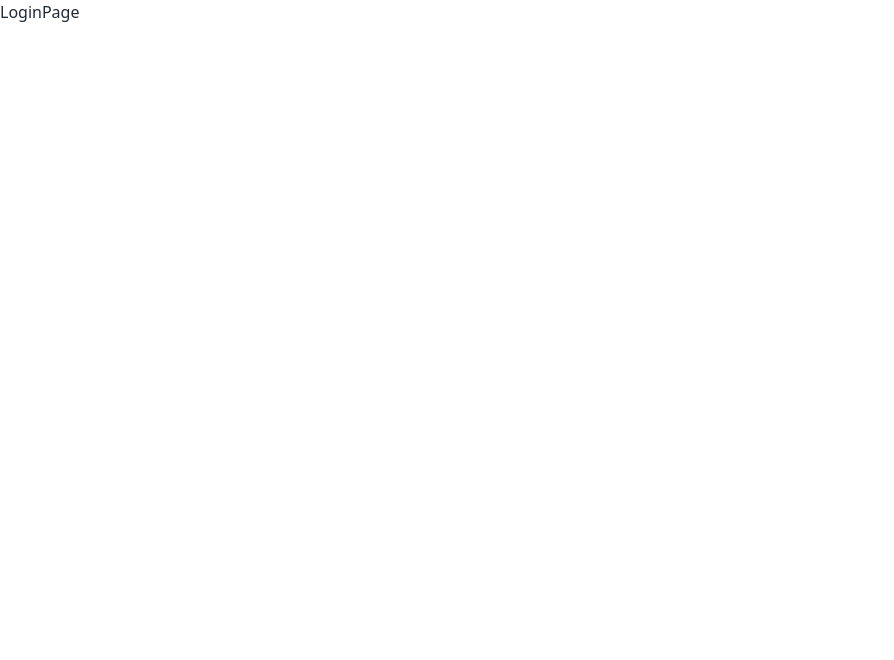
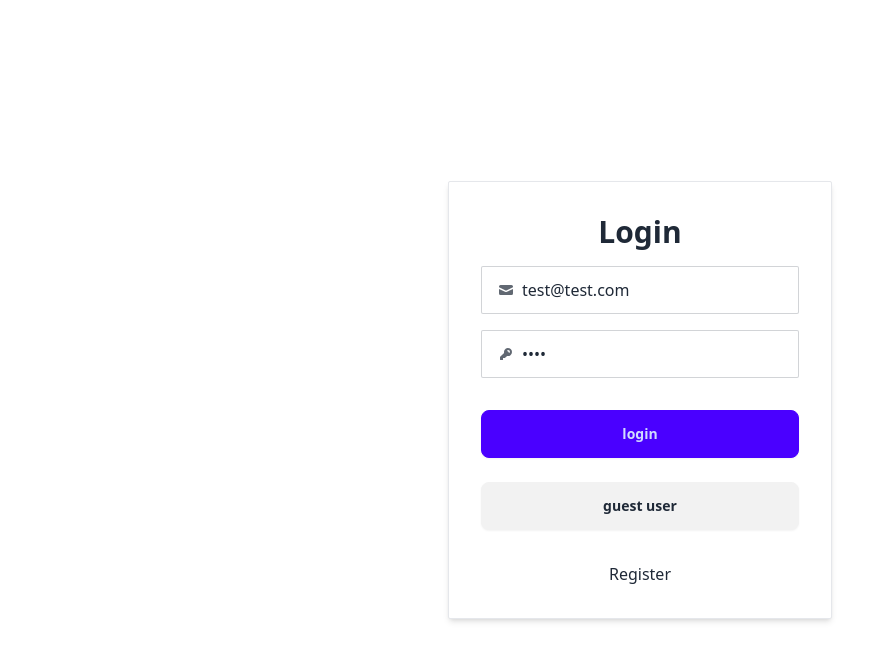
Before and after one commit to misiek869/e-commerce_shop_react, a React (Vite) app: page /login in a window 1280 px wide. Shown: the top 660 px of the page, without its empty margins (0-894 px from the left). Built offline with nearby package versions, Linux system fonts and the light colour scheme.

Commit message:
create login form

```diff
--- a/src/components/FormInput.tsx
+++ b/src/components/FormInput.tsx
@@ -1,25 +1,17 @@
 import React from 'react'
 
 type FormInputProps = {
-	defaultValue: string
+	defaultValue?: string
 	type: string
-	icon: string
+	icon: React.ReactNode
 	name: string
 }
 
 const FormInput = ({ icon, defaultValue, type, name }: FormInputProps) => {
 	return (
 		<div className='form-control'>
-			<label className='input input-bordered flex items-center gap-2'>
-				{/* <svg
-					xmlns='http://www.w3.org/2000/svg'
-					viewBox='0 0 16 16'
-					fill='currentColor'
-					className='h-4 w-4 opacity-70'>
-					<path d='M2.5 3A1.5 1.5 0 0 0 1 4.5v.793c.026.009.051.02.076.032L7.674 8.51c.206.1.446.1.652 0l6.598-3.185A.755.755 0 0 1 15 5.293V4.5A1.5 1.5 0 0 0 13.5 3h-11Z' />
-					<path d='M15 6.954 8.978 9.86a2.25 2.25 0 0 1-1.956 0L1 6.954V11.5A1.5 1.5 0 0 0 2.5 13h11a1.5 1.5 0 0 0 1.5-1.5V6.954Z' />
-				</svg> */}
-				<span dangerouslySetInnerHTML={{ __html: icon }} />
+			<label className='input input-bordered flex items-center gap-2 rounded-sm'>
+				{icon}
 
 				<input
 					type={type}
--- a/src/pages/LoginPage.tsx
+++ b/src/pages/LoginPage.tsx
@@ -1,7 +1,64 @@
-import React from 'react'
+import { FormInput, SubmitButton } from '../components'
+import { Form, Link } from 'react-router-dom'
+
+const EmailIcon = () => (
+	<svg
+		xmlns='http://www.w3.org/2000/svg'
+		viewBox='0 0 16 16'
+		fill='currentColor'
+		className='h-4 w-4 opacity-70'>
+		<path d='M2.5 3A1.5 1.5 0 0 0 1 4.5v.793c.026.009.051.02.076.032L7.674 8.51c.206.1.446.1.652 0l6.598-3.185A.755.755 0 0 1 15 5.293V4.5A1.5 1.5 0 0 0 13.5 3h-11Z' />
+		<path d='M15 6.954 8.978 9.86a2.25 2.25 0 0 1-1.956 0L1 6.954V11.5A1.5 1.5 0 0 0 2.5 13h11a1.5 1.5 0 0 0 1.5-1.5V6.954Z' />
+	</svg>
+)
+
+const PasswordIcon = () => (
+	<svg
+		xmlns='http://www.w3.org/2000/svg'
+		viewBox='0 0 16 16'
+		fill='currentColor'
+		className='h-4 w-4 opacity-70'>
+		<path
+			fillRule='evenodd'
+			d='M14 6a4 4 0 0 1-4.899 3.899l-1.955 1.955a.5.5 0 0 1-.353.146H5v1.5a.5.5 0 0 1-.5.5h-2a.5.5 0 0 1-.5-.5v-2.293a.5.5 0 0 1 .146-.353l3.955-3.955A4 4 0 1 1 14 6Zm-4-2a.75.75 0 0 0 0 1.5.5.5 0 0 1 .5.5.75.75 0 0 0 1.5 0 2 2 0 0 0-2-2Z'
+			clipRule='evenodd'
+		/>
+	</svg>
+)
 
 const LoginPage = () => {
-	return <div>LoginPage</div>
+	return (
+		<section className='h-screen grid place-items-center'>
+			<Form
+				method='post'
+				className='card w-96 p-8 bg-base-100 shadow-md flex flex-col rounded-sm border gap-y-4'>
+				<h4 className='text-center text-3xl font-semibold'>Login</h4>
+				<FormInput
+					type='email'
+					icon={<EmailIcon />} // Użyj komponentu SVG
+					name='email'
+					defaultValue='test@test.com'
+				/>
+				<FormInput
+					type='password'
+					icon={<PasswordIcon />} // Użyj komponentu SVG
+					name='password'
+					defaultValue='1234'
+				/>
+				<div className='flex flex-col mt-4'>
+					<SubmitButton text='login' />
+				</div>
+				<button type='button' className='mt-2 btn'>
+					guest user
+				</button>
+				<Link
+					className='text-center mt-4 capitalize link link-hover'
+					to={'/register'}>
+					Register
+				</Link>
+			</Form>
+		</section>
+	)
 }
 
 export default LoginPage
```
